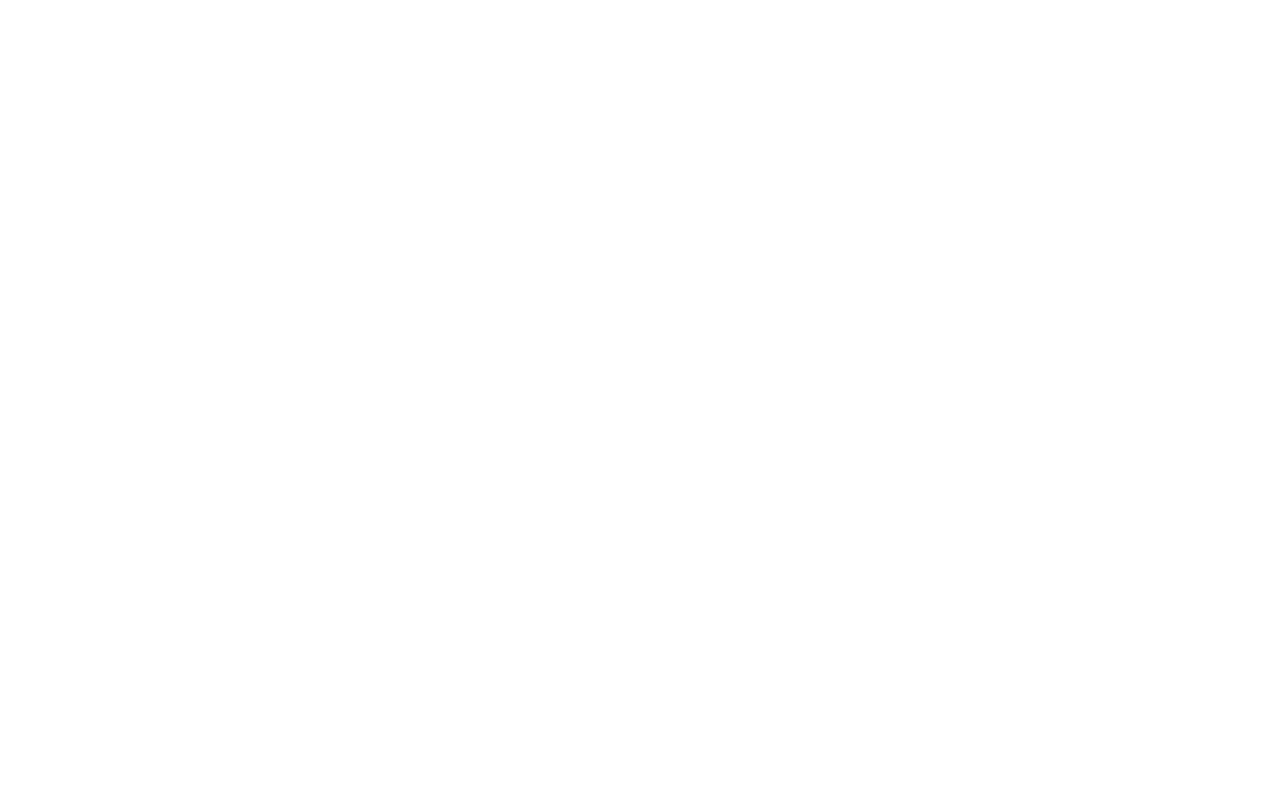
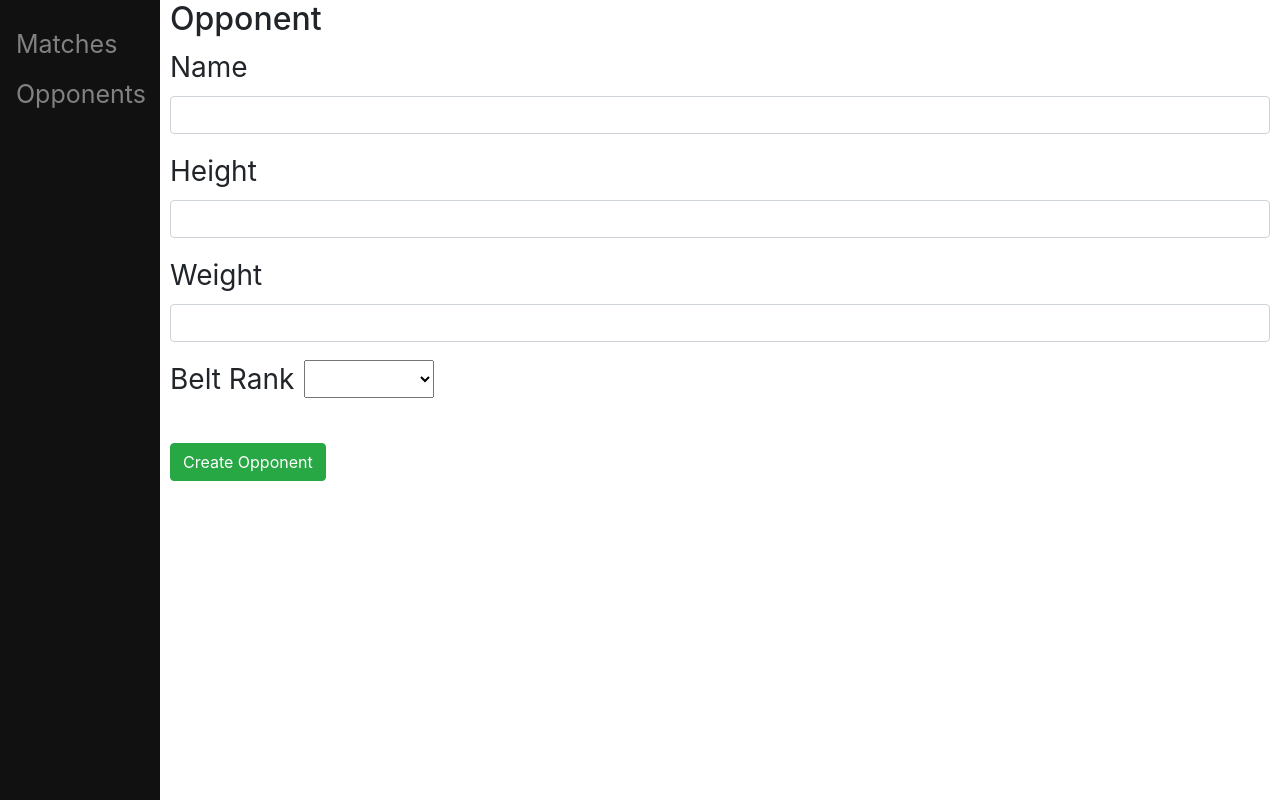
Before and after one commit to davidryee/JiuJitsuJournalFrontEnd, an Angular app: page /createOpponent in a window 1280 px wide. Before the commit this address led to /. Built offline with nearby package versions, Linux system fonts and the light colour scheme.

Commit message:
Adds create new opponent page

```diff
--- a/src/app/app-routing.module.ts
+++ b/src/app/app-routing.module.ts
@@ -6,10 +6,12 @@
 import { LoginComponent } from './login/login.component';
 import { RegisterComponent } from './register/register.component';
 import { OpponentDetailsComponent } from './opponents/opponent-details/opponent-details.component';
+import { OpponentNewComponent } from './opponents/opponent-new/opponent-new.component';
 
 const routes: Routes = [
   {path: 'opponents', component: OpponentsListComponent},
   {path: 'opponents/:id', component: OpponentDetailsComponent},
+  {path: 'createOpponent', component: OpponentNewComponent},
   {path: 'matches', component: MatchesScreenComponent},
   {path: '', component: HomeScreenComponent},
   { path: 'login', component: LoginComponent },
--- a/src/app/app.module.ts
+++ b/src/app/app.module.ts
@@ -16,12 +16,14 @@
 import { authInterceptorProviders } from './helpers/auth.interceptor';
 import { OpponentDetailsComponent } from './opponents/opponent-details/opponent-details.component';
 import { ModalComponent } from './modal/modal.component';
+import { OpponentNewComponent } from './opponents/opponent-new/opponent-new.component';
 
 @NgModule({
   declarations: [
     AppComponent,
     OpponentsListComponent,
     OpponentDetailsComponent,
+    OpponentNewComponent,
     HomeScreenComponent,
     SideNavComponent,
     MatchesScreenComponent,
--- a/src/app/opponents/opponent-details/opponent-details.component.ts
+++ b/src/app/opponents/opponent-details/opponent-details.component.ts
@@ -2,9 +2,6 @@
 import { ActivatedRoute, Router } from '@angular/router';
 import { BeltRankEnum, BeltRankToLabelMapping, LabelToBeltRankMapping, Opponent } from '../opponent.model';
 import { OpponentService } from '../opponent.service';
-import {NgbModal, ModalDismissReasons} from '@ng-bootstrap/ng-bootstrap';
-import { from } from 'rxjs';
-import { error } from '@angular/compiler/src/util';
 import { ModalComponent } from 'src/app/modal/modal.component';
 import { ModalConfig } from 'src/app/modal/modal.config';
 
@@ -37,7 +34,7 @@
         this.modalConfig.closeButtonLabel = "Close"
     }
 
-    public async updateOpponent() :Promise<void>{
+    public async updateOpponent() : Promise<void>{
         var updatedOpponent = this.opponent
         await this.opponentService.updateOpponent(this.opponent.id, updatedOpponent).subscribe(data =>
             {
--- /dev/null
+++ b/src/app/opponents/opponent-new/opponent-new.component.css
@@ -0,0 +1,11 @@
+.beltRankLabel {
+    margin-right: 10px;
+}
+
+.button-box {
+    margin-top: 30px
+}
+
+.btn {
+    margin-right: 10px;
+}
--- /dev/null
+++ b/src/app/opponents/opponent-new/opponent-new.component.html
@@ -0,0 +1,57 @@
+<body>
+    <app-side-nav></app-side-nav>
+    <div class="main">
+        <h2>Opponent</h2>
+        <form>
+            <div class="form-group">
+                <label for="name">Name</label>
+                <input
+                    type="text"
+                    class="form-control"
+                    id="name"
+                    [(ngModel)]="opponent.name"
+                    name="name"
+                    [disabled]="disablePageFlag ? true : null"
+                    />
+            </div>
+            <div class="form-group">
+                <label for="height">Height</label>
+                <input
+                    type="text"
+                    class="form-control"
+                    id="height"
+                    [(ngModel)]="opponent.heightInInches"
+                    name="height"
+                    [disabled]="disablePageFlag ? true : null"
+                    />
+            </div>
+            <div class="form-group">
+                <label for="weight">Weight</label>
+                <input
+                    type="text"
+                    class="form-control"
+                    id="weight"
+                    [(ngModel)]="opponent.weightInLbs"
+                    name="weight"
+                    [disabled]="disablePageFlag ? true : null"
+                    />
+            </div>
+            <div class="form-group">
+                <label class="beltRankLabel" for="beltRank">Belt Rank</label>
+                <select [(ngModel)]="opponent.beltRank" name="beltRank"
+                        [disabled]="disablePageFlag ? true : null">
+                    <option *ngFor="let beltRank of beltRanks"
+                            [value]="beltRank"> {{beltRankToLabelMapping[beltRank]}} </option>
+                </select>
+            </div>
+
+            <div class="button-box">
+                <button [disabled]="disablePageFlag ? true : null"
+                    (click)="createOpponent()" type="button" class="btn btn-success">Create Opponent</button>
+                </div>
+
+        </form>
+    </div>
+    <modal #modal [modalConfig]="modalConfig">
+    </modal>
+</body>
--- /dev/null
+++ b/src/app/opponents/opponent-new/opponent-new.component.ts
@@ -0,0 +1,59 @@
+import { Component, OnInit, ViewChild } from "@angular/core";
+import { ModalComponent } from "src/app/modal/modal.component";
+import { ModalConfig } from "src/app/modal/modal.config";
+import { Opponent, BeltRankToLabelMapping, LabelToBeltRankMapping, BeltRankEnum } from "../opponent.model";
+import { OpponentService } from "../opponent.service";
+
+@Component({
+    selector: 'app-opponent-new',
+    templateUrl: './opponent-new.component.html',
+    styleUrls: ['./opponent-new.component.css']
+})
+export class OpponentNewComponent implements OnInit {
+    public opponent: Opponent = {
+        beltRank: null,
+        heightInInches: null,
+        name: '',
+        weightInLbs: null,
+        id: null
+    };
+    public disablePageFlag: boolean = null
+    modalConfig: ModalConfig = {
+        modalTitle: "Opponents"
+    };
+    beltRankToLabelMapping = BeltRankToLabelMapping;
+    labelToBeltRankMapping = LabelToBeltRankMapping;
+    beltRanks = Object.values(BeltRankEnum).filter(f => !isNaN(Number(f)))
+
+    @ViewChild('modal') private modalComponent: ModalComponent
+
+    closeResult: string;
+
+    constructor(private opponentService: OpponentService) {
+    }
+
+    ngOnInit(): void {
+        this.modalConfig.closeButtonLabel = "Close"
+    }
+
+    public async createOpponent() : Promise<void> {
+        await this.opponentService.createOpponent(this.opponent).subscribe(success =>
+            {
+                this.modalConfig.modalTitle = "Success!"
+                this.modalConfig.content = "Opponent Created!"
+                this.disablePageFlag = true
+                this.openModal()
+            },
+            error =>
+            {
+                this.modalConfig.modalTitle = "Error!"
+                this.modalConfig.content = "Opponent NOT Created"
+                this.openModal()
+            })
+    }
+
+    async openModal() {
+        return await this.modalComponent.open()
+      }
+
+}
--- a/src/app/opponents/opponent.service.ts
+++ b/src/app/opponents/opponent.service.ts
@@ -15,6 +15,10 @@
     {
     }
 
+    public createOpponent(opponentRequest: Opponent) : Observable<Opponent> {
+        return this.httpClient.post<Opponent>(this.env.getUrl() + `opponents`, opponentRequest);
+    }
+
     public retrieveOpponents(): Observable<Opponent[]> {
         return this.httpClient.get<Opponent[]>(this.env.getUrl() + `opponents`);
     }
@@ -28,7 +32,6 @@
     }
 
     public updateOpponent(id, payload) : Observable<Opponent> {
-        console.log("in update oponent")
         return this.httpClient.put<Opponent>(this.env.getUrl() + `opponents/${id}`, payload)
     }
 }
--- a/src/app/opponents/opponents-list/opponents-list.component.html
+++ b/src/app/opponents/opponents-list/opponents-list.component.html
@@ -20,5 +20,11 @@
               </tr>
             </tbody>
           </table>
+
+          <div class="button-box">
+            <button
+                (click)="navigateToCreateNewOpponent()" type="button" class="btn btn-success">Create New Opponent
+            </button>
+        </div>
     </div>
 </body>>
--- a/src/app/opponents/opponents-list/opponents-list.component.ts
+++ b/src/app/opponents/opponents-list/opponents-list.component.ts
@@ -1,4 +1,5 @@
 import { Component, OnInit } from '@angular/core';
+import { Router } from '@angular/router';
 import { Opponent } from '../opponent.model';
 import { OpponentService } from '../opponent.service';
 
@@ -10,10 +11,14 @@
 export class OpponentsListComponent implements OnInit {
 
   public opponents: Opponent[] = [];
-  constructor(private opponentService: OpponentService) { }
+  constructor(private opponentService: OpponentService, private router: Router) { }
 
   ngOnInit(): void {
     this.getOpponents();
+  }
+
+  public navigateToCreateNewOpponent(): void {
+    this.router.navigate(['/createOpponent'])
   }
 
   private async getOpponents() : Promise<void> {
```
